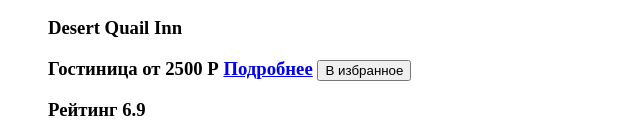
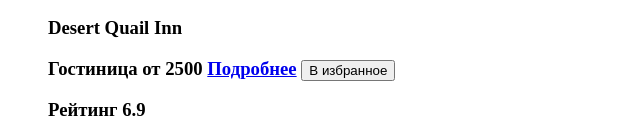
Before and after one commit to htmlacademy-htmlcss/2430503-sedona-38, a plain HTML site: page catalog.html in a window 1280 px wide. Shown: the part 1740-1878 px from the top of the page, without its empty margins (0-640 px from the left). Drawn offline with Linux system fonts and the light colour scheme.

```diff
--- a/catalog.html
+++ b/catalog.html
@@ -144,7 +144,7 @@
                     </a>
                         <h3 class="title">Desert Quail Inn<h3>
                         <span class="hotel-type">Гостиница</span>
-                        <span class="hotel-price">от 2500 Р</span>
+                        <span class="hotel-price">от 2500 </span>
                         <a class="button-more" href="#">Подробнее</a>
                         <button class="like">В избранное</button>
                         <p class="hotel-rate"> Рейтинг 6.9</p>
```
